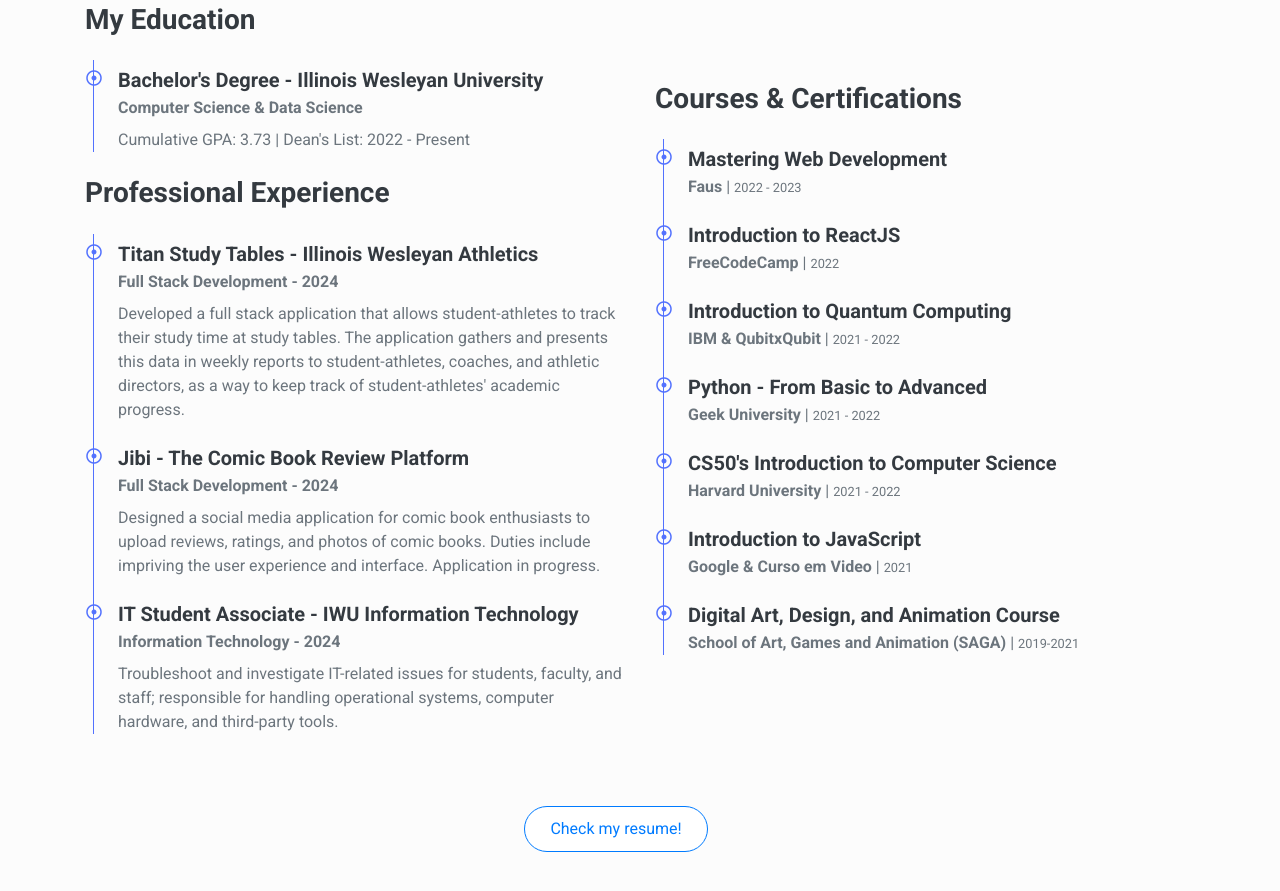
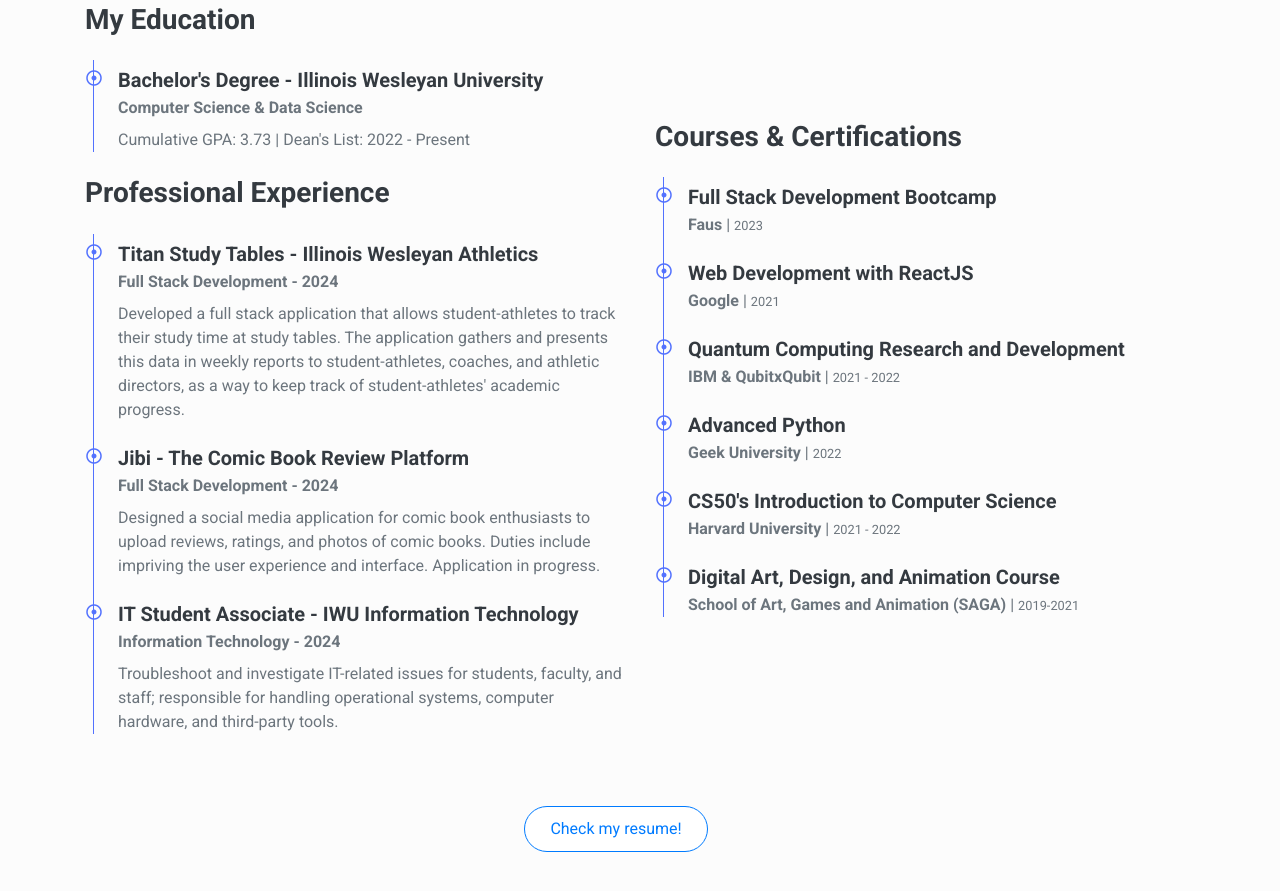
Before and after one commit to luizfboss/my_portfolio, a plain HTML site: page index.html in a window 1280 px wide. Shown: the part 1810-2701 px from the top of the page. Drawn offline with nearby package versions, Linux system fonts and the light colour scheme.

Commit message:
Updated new resume

```diff
--- a/index.html
+++ b/index.html
@@ -172,21 +172,21 @@
                         <div class="position-relative mb-4">
                             <i class="far fa-dot-circle text-primary position-absolute"
                                 style="top: 2px; left: -32px;"></i>
-                            <h5 class="font-weight-bold mb-1">Mastering Web Development</h5>
-                            <p class="mb-2"><strong>Faus</strong> | <small>2022 - 2023</small></p>
+                            <h5 class="font-weight-bold mb-1">Full Stack Development Bootcamp</h5>
+                            <p class="mb-2"><strong>Faus</strong> | <small>2023</small></p>
                         </div>
 
                         <div class="position-relative mb-4">
                             <i class="far fa-dot-circle text-primary position-absolute"
                                 style="top: 2px; left: -32px;"></i>
-                            <h5 class="font-weight-bold mb-1">Introduction to ReactJS</h5>
-                            <p class="mb-2"><strong>FreeCodeCamp</strong> | <small>2022</small></p>
+                            <h5 class="font-weight-bold mb-1">Web Development with ReactJS</h5>
+                            <p class="mb-2"><strong>Google</strong> | <small>2021</small></p>
                         </div>
 
                         <div class="position-relative mb-4">
                             <i class="far fa-dot-circle text-primary position-absolute"
                                 style="top: 2px; left: -32px;"></i>
-                            <h5 class="font-weight-bold mb-1">Introduction to Quantum Computing</h5>
+                            <h5 class="font-weight-bold mb-1">Quantum Computing Research and Development</h5>
                             <p class="mb-2"><strong>IBM & QubitxQubit</strong> | <small>2021 - 2022</small></p>
                         </div>
 
@@ -194,8 +194,8 @@
                         <div class="position-relative mb-4">
                             <i class="far fa-dot-circle text-primary position-absolute"
                                 style="top: 2px; left: -32px;"></i>
-                            <h5 class="font-weight-bold mb-1">Python - From Basic to Advanced</h5>
-                            <p class="mb-2"><strong>Geek University</strong> | <small>2021 - 2022</small></p>
+                            <h5 class="font-weight-bold mb-1">Advanced Python</h5>
+                            <p class="mb-2"><strong>Geek University</strong> | <small>2022</small></p>
                         </div>
 
 
@@ -209,21 +209,11 @@
                         <div class="position-relative mb-4">
                             <i class="far fa-dot-circle text-primary position-absolute"
                                 style="top: 2px; left: -32px;"></i>
-                            <h5 class="font-weight-bold mb-1">Introduction to JavaScript</h5>
-                            <p class="mb-2"><strong>Google & Curso em Video</strong> | <small>2021</small></p>
-                        </div>
-
-
-                        <div class="position-relative mb-4">
-                            <i class="far fa-dot-circle text-primary position-absolute"
-                                style="top: 2px; left: -32px;"></i>
                             <h5 class="font-weight-bold mb-1">Digital Art, Design, and Animation Course</h5>
                             <p class="mb-2"><strong>School of Art, Games and Animation (SAGA)</strong> |
                                 <small>2019-2021</small>
                             </p>
                         </div>
-
-
                     </div>
                 </div>
             </div>
@@ -244,7 +234,6 @@
             </div>
 
             <div class="row align-items-center">
-
                 <div class="col-md-5 m-auto">
                     <div class="skill mb-4">
                         <div class="d-flex justify-content-between">
@@ -285,14 +274,9 @@
                                 aria-valuemax="100"></div>
                         </div>
                     </div>
+                </div>
 
-
-
-                </div>
                 <div class="col-md-5">
-
-
-
                     <div class="skill mb-4">
 
                         <div class="skill mb-4">
```
Also changed, not shown: 1 other file.
